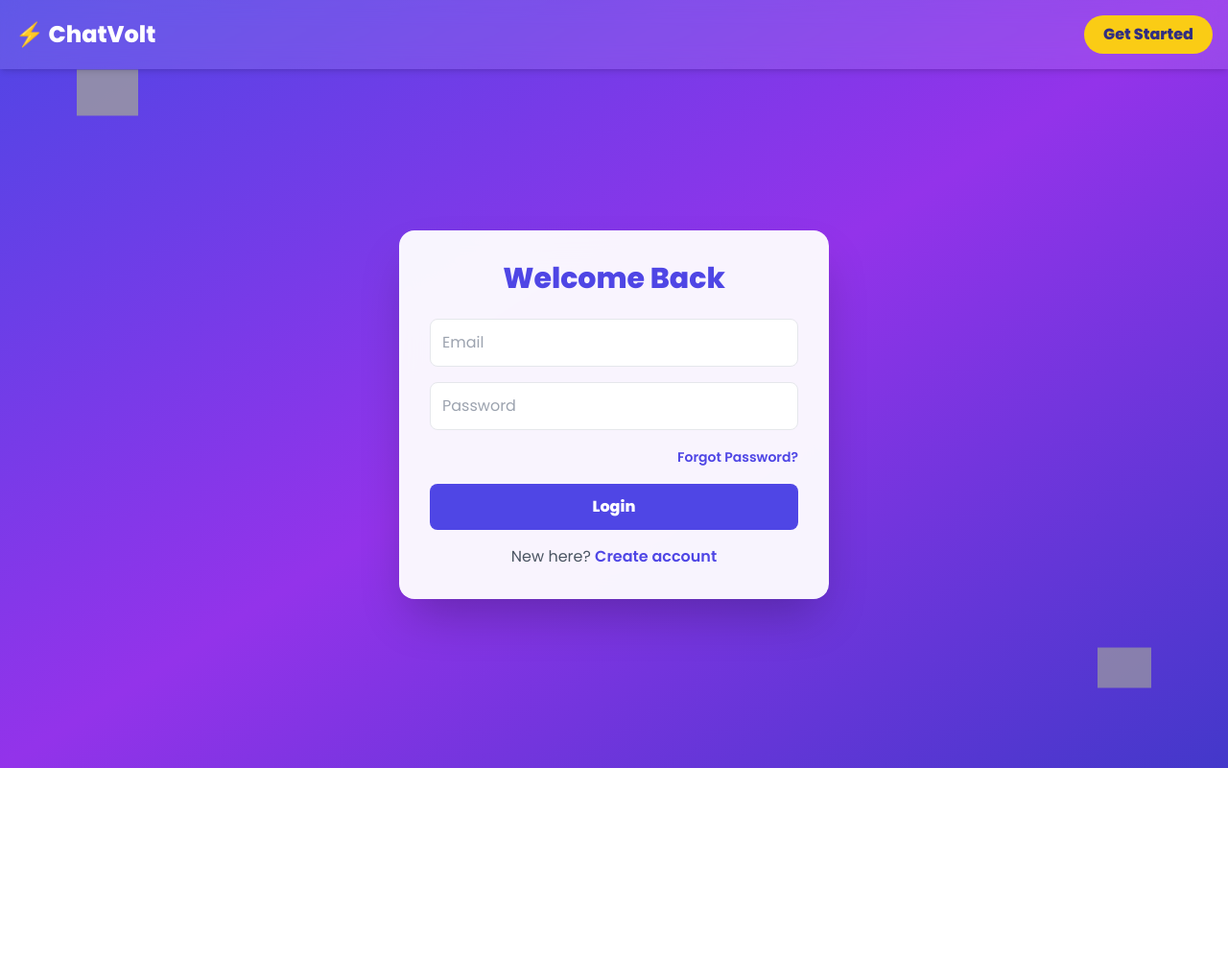
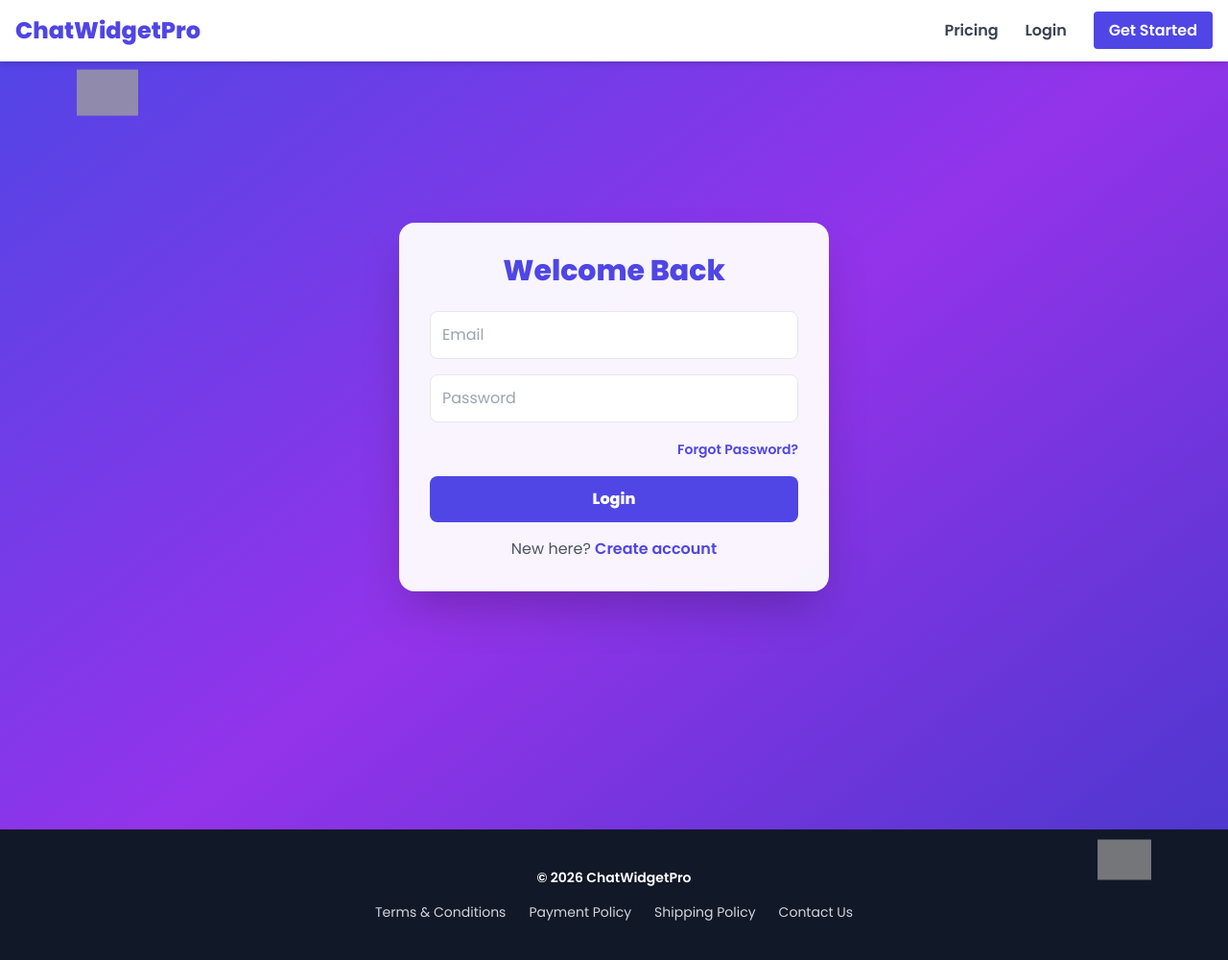
Before and after one commit to scotex1/ai-voice-, a plain HTML site: page login.html in a window 1280 px wide. Shown: the whole page at 96% size. Before the commit the page ends 800 px from the top, so only its background shows below. Drawn offline with nearby package versions, Linux system fonts and the light colour scheme; grey boxes are pictures that could not be loaded.

Commit message:
Update login.html

```diff
--- a/login.html
+++ b/login.html
@@ -32,17 +32,21 @@
      class="w-14 absolute bottom-20 right-20 float-slow opacity-70">
 
 <!-- NAVBAR -->
-<header class="bg-white/10 backdrop-blur-md shadow-md sticky top-0 z-50">
+  <header class="bg-white shadow-md sticky top-0 z-50">
   <div class="container mx-auto flex justify-between items-center p-4">
 
-    <a href="index.html" class="text-2xl font-extrabold text-white">
-      ⚡ ChatVolt
+    <a href="index.html" class="text-2xl font-bold text-indigo-600">
+      ChatWidgetPro
     </a>
 
-    <a href="signup.html"
-       class="bg-yellow-400 text-indigo-900 px-5 py-2 rounded-full font-bold hover:scale-105 transition">
-      Get Started
-    </a>
+    <div class="space-x-6 font-semibold text-gray-700">
+      <a href="pricing.html" class="hover:text-indigo-600">Pricing</a>
+      <a href="login.html" class="hover:text-indigo-600">Login</a>
+      <a href="signup.html"
+         class="bg-indigo-600 text-white px-4 py-2 rounded hover:bg-indigo-700">
+         Get Started
+      </a>
+    </div>
 
   </div>
 </header>
@@ -125,6 +129,34 @@
       .catch(err => alert(err.message));
   };
 </script>
+<footer class="bg-gray-900 text-gray-300 py-10 mt-20">
+  <div class="container mx-auto px-6 text-center text-sm space-y-4">
 
+    <p class="font-semibold text-white">
+      © 2026 ChatWidgetPro
+    </p>
+
+    <div class="flex flex-wrap justify-center gap-6">
+
+      <a href="terms.html" class="hover:text-white">
+        Terms & Conditions
+      </a>
+
+      <a href="payment-policy.html" class="hover:text-white">
+        Payment Policy
+      </a>
+
+      <a href="shipping.html" class="hover:text-white">
+        Shipping Policy
+      </a>
+
+      <a href="contact.html" class="hover:text-white">
+        Contact Us
+      </a>
+
+    </div>
+
+  </div>
+</footer>
 </body>
 </html>
```
